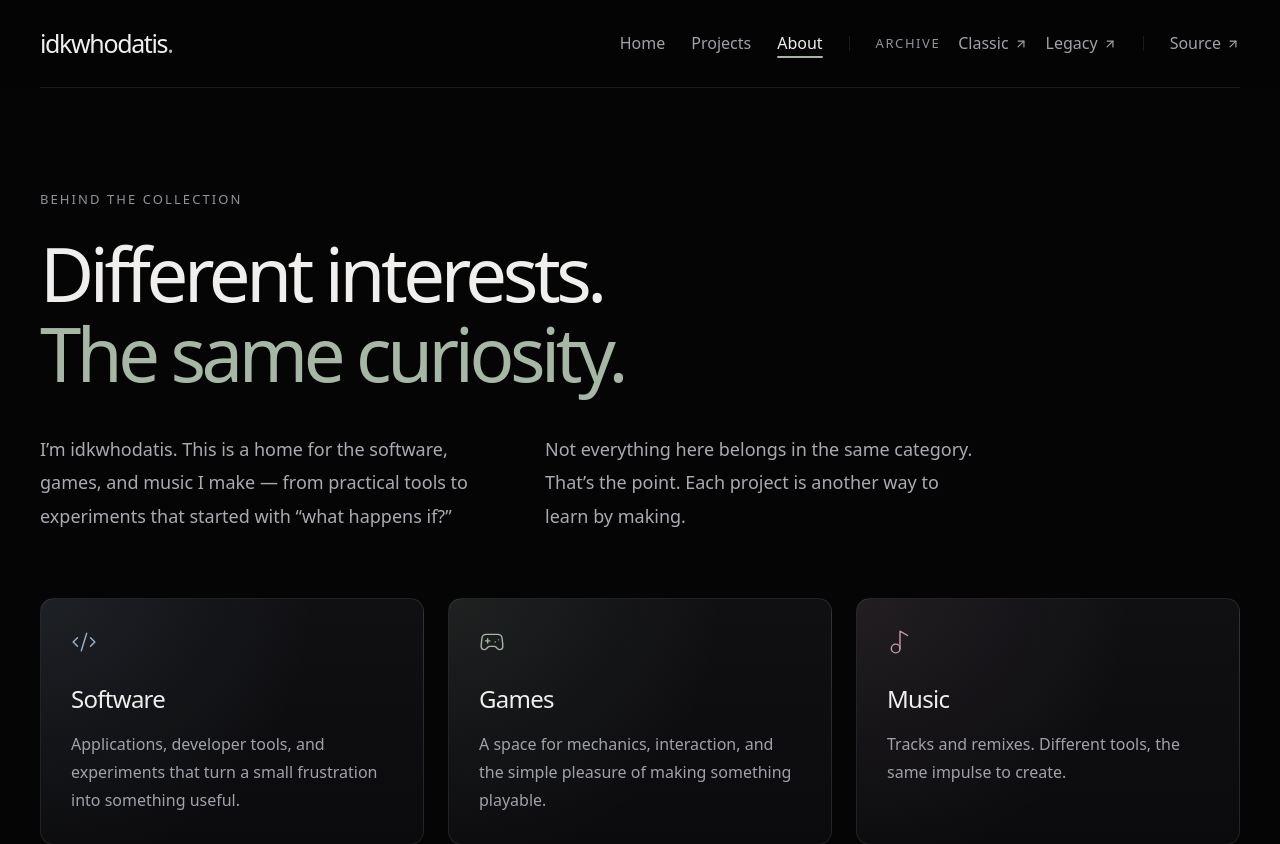
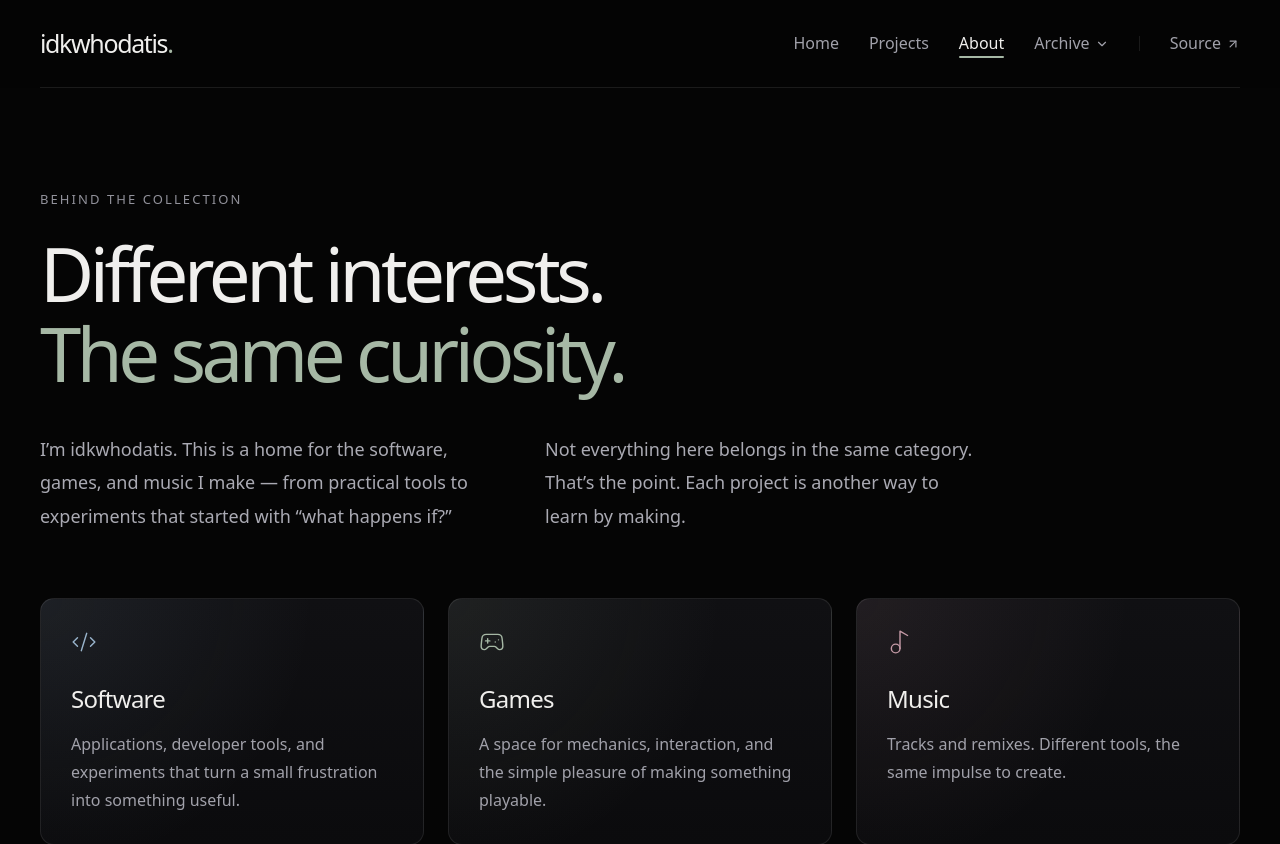
Before and after one commit to idkwhodatis/idkwhodatis.github.io, a Vue app: page /#/about in a window 1280 px wide. Shown: the top 844 px of the page. Built offline with nearby package versions, Linux system fonts and the light colour scheme.

Commit message:
feat: use Archive dropdown in header and open classic/legacy in same window

```diff
--- a/src/assets/refinements.css
+++ b/src/assets/refinements.css
@@ -22,9 +22,9 @@ body { font-size: 17px; line-height: 1.65; }
 .header-inner { height: var(--site-header-height); }
 .wordmark { font-size: 25px; transition: opacity .2s ease; }
 .wordmark:hover { opacity: .88; }
-.desktop-nav { font-size: 16px; gap: 26px; }
-.desktop-nav a { position: relative; }
-.desktop-nav a::after {
+.desktop-nav { font-size: 16px; gap: 30px; }
+.desktop-nav > a, .nav-dropdown-trigger { position: relative; }
+.desktop-nav > a::after, .nav-dropdown-trigger::after {
   content: '';
   position: absolute;
   left: 0;
@@ -38,29 +38,102 @@ body { font-size: 17px; line-height: 1.65; }
   transition: transform .25s var(--reveal-easing), opacity .25s ease;
   opacity: 0;
 }
-.desktop-nav a:hover::after, .desktop-nav a.current::after {
+.desktop-nav > a:hover::after, .desktop-nav > a.current::after,
+.nav-dropdown-trigger:hover::after, .nav-dropdown-trigger[data-state='open']::after {
   transform: scaleX(1);
   opacity: 1;
 }
-.nav-legacy {
+.nav-dropdown-trigger {
   display: inline-flex;
   align-items: center;
-  gap: 18px;
+  gap: 5px;
+  min-height: 44px;
+  padding: 0;
+  border: 0;
+  background: transparent;
+  color: #a1a1aa;
+  font-size: 16px;
+  transition: color .2s ease;
 }
-.nav-group-label {
+.nav-dropdown-trigger:hover, .nav-dropdown-trigger[data-state='open'] {
+  color: #f0efed;
+}
+.nav-chevron {
+  transition: transform .2s var(--reveal-easing);
+}
+.nav-dropdown-trigger[data-state='open'] .nav-chevron,
+.nav-chevron.is-open {
+  transform: rotate(180deg);
+}
+.archive-dropdown {
+  z-index: 50;
+  min-width: 196px;
+  padding: 6px;
+  border-radius: 12px;
+  background: linear-gradient(180deg, #141417 0%, #0e0e11 100%);
+  border: 1px solid rgb(255 255 255 / 12%);
+  box-shadow: 0 18px 40px rgb(0 0 0 / 70%), inset 0 1px 0 rgb(255 255 255 / 8%);
+  backdrop-filter: blur(16px);
+}
+.archive-dropdown-item {
+  display: flex;
+  align-items: center;
+  justify-content: space-between;
+  gap: 16px;
+  padding: 9px 12px;
+  border-radius: 8px;
+  color: #d6d6de;
+  font-size: 15px;
+  line-height: 1.3;
+  outline: none;
+  transition: background-color .15s ease, color .15s ease;
+  -webkit-user-select: none;
+  user-select: none;
+}
+.archive-dropdown-item span {
+  display: flex;
+  flex-direction: column;
+  gap: 2px;
+}
+.archive-dropdown-item small {
   font-size: 13px;
-  text-transform: uppercase;
-  letter-spacing: .12em;
   color: #92929b;
 }
-.mobile-nav-section {
+.archive-dropdown-item:hover, .archive-dropdown-item[data-highlighted] {
+  background: rgb(255 255 255 / 7%);
+  color: #f0efed;
+}
+.mobile-archive-group {
   display: flex;
   flex-direction: column;
-  padding-top: 14px;
+  border-bottom: 1px solid var(--border);
 }
-.mobile-nav-heading {
-  font-size: 13px;
-  margin: 0 0 2px;
+.mobile-archive-trigger {
+  display: flex;
+  justify-content: space-between;
+  align-items: center;
+  width: 100%;
+  padding: 18px 0;
+  border: 0;
+  background: transparent;
+  color: #d6d6dc;
+  font-size: 18px;
+}
+.mobile-archive-list {
+  display: flex;
+  flex-direction: column;
+  padding: 0 0 10px 14px;
+  border-left: 1px solid var(--border);
+  margin: 0 0 12px 4px;
+}
+.mobile-archive-list a {
+  padding: 11px 0;
+  border-bottom: 0;
+  font-size: 16px;
+  color: #b8b8c2;
+}
+.mobile-archive-list a:hover {
+  color: #f0efed;
 }
 
 /* Editorial Eyebrows & Counters */
--- a/src/components/TopBar.vue
+++ b/src/components/TopBar.vue
@@ -1,12 +1,15 @@
 <script setup>
 import { ref } from 'vue'
 import { RouterLink, useRoute } from 'vue-router'
-import { ArrowUpRight, Menu } from 'lucide-vue-next'
+import { DropdownMenuContent, DropdownMenuItem, DropdownMenuPortal, DropdownMenuRoot, DropdownMenuTrigger } from 'reka-ui'
+import { ArrowRight, ArrowUpRight, ChevronDown, Menu } from 'lucide-vue-next'
 import { Button } from '@/components/ui/button'
 import { Dialog, DialogContent, DialogDescription, DialogTitle, DialogTrigger } from '@/components/ui/dialog'
 
 const route = useRoute()
 const open = ref(false)
+const archiveOpen = ref(false)
+const mobileArchiveOpen = ref(false)
 const base = import.meta.env.BASE_URL
 const links = [
   { label: 'Home', to: '/', active: () => route.path === '/' && !route.hash },
@@ -14,8 +17,8 @@ const links = [
   { label: 'About', to: '/about', active: () => route.path === '/about' },
 ]
 const legacyVersions = [
-  { label: 'Classic', href: `${base}classic/`, title: 'Previous Vue + Quasar version (classic branch)' },
-  { label: 'Legacy', href: `${base}legacy/`, title: 'Original 2020 CV version (legacy branch)' },
+  { label: 'Classic', subtitle: 'Vue 3 + Quasar', href: `${base}classic/` },
+  { label: 'Legacy', subtitle: 'Original 2020 CV', href: `${base}legacy/` },
 ]
 </script>
 
@@ -25,11 +28,21 @@ const legacyVersions = [
       <RouterLink class="wordmark" to="/" aria-label="idkwhodatis home">idkwhodatis<span>.</span></RouterLink>
       <nav class="desktop-nav" aria-label="Main navigation">
         <RouterLink v-for="link in links" :key="link.label" :to="link.to" :class="{ current: link.active() }" :aria-current="link.active() ? 'page' : undefined">{{ link.label }}</RouterLink>
-        <span class="nav-divider" aria-hidden="true"></span>
-        <div class="nav-legacy">
-          <span class="nav-group-label" aria-hidden="true">Archive</span>
-          <a v-for="version in legacyVersions" :key="version.label" :href="version.href" :title="version.title" target="_blank" rel="noopener noreferrer">{{ version.label }} <ArrowUpRight :size="14" aria-hidden="true" /></a>
-        </div>
+        <DropdownMenuRoot v-model:open="archiveOpen">
+          <DropdownMenuTrigger as-child>
+            <button type="button" class="nav-dropdown-trigger">Archive <ChevronDown :size="14" class="nav-chevron" aria-hidden="true" /></button>
+          </DropdownMenuTrigger>
+          <DropdownMenuPortal>
+            <DropdownMenuContent class="archive-dropdown" :side-offset="8" align="end">
+              <DropdownMenuItem v-for="version in legacyVersions" :key="version.label" as-child>
+                <a :href="version.href" class="archive-dropdown-item">
+                  <span>{{ version.label }}<small>{{ version.subtitle }}</small></span>
+                  <ArrowRight :size="14" aria-hidden="true" />
+                </a>
+              </DropdownMenuItem>
+            </DropdownMenuContent>
+          </DropdownMenuPortal>
+        </DropdownMenuRoot>
         <span class="nav-divider" aria-hidden="true"></span>
         <a href="https://github.com/idkwhodatis/idkwhodatis.github.io" target="_blank" rel="noopener noreferrer">Source <ArrowUpRight :size="14" aria-hidden="true" /></a>
       </nav>
@@ -42,9 +55,13 @@ const legacyVersions = [
           <DialogDescription class="sr-only">Explore the portfolio.</DialogDescription>
           <nav class="mobile-nav" aria-label="Mobile navigation">
             <RouterLink v-for="link in links" :key="link.label" :to="link.to" @click="open = false">{{ link.label }} <ArrowUpRight :size="18" aria-hidden="true" /></RouterLink>
-            <div class="mobile-nav-section">
-              <p class="eyebrow mobile-nav-heading">Legacy versions</p>
-              <a v-for="version in legacyVersions" :key="version.label" :href="version.href" target="_blank" rel="noopener noreferrer" @click="open = false">{{ version.label }} <ArrowUpRight :size="18" aria-hidden="true" /></a>
+            <div class="mobile-archive-group">
+              <button type="button" class="mobile-archive-trigger" :aria-expanded="mobileArchiveOpen" @click="mobileArchiveOpen = !mobileArchiveOpen">
+                Archive <ChevronDown :size="18" class="nav-chevron" :class="{ 'is-open': mobileArchiveOpen }" aria-hidden="true" />
+              </button>
+              <div v-show="mobileArchiveOpen" class="mobile-archive-list">
+                <a v-for="version in legacyVersions" :key="version.label" :href="version.href" @click="open = false">{{ version.label }} <ArrowRight :size="16" aria-hidden="true" /></a>
+              </div>
             </div>
             <a href="https://github.com/idkwhodatis/idkwhodatis.github.io" target="_blank" rel="noopener noreferrer" @click="open = false">Source <ArrowUpRight :size="18" aria-hidden="true" /></a>
           </nav>
--- a/src/views/AboutView.vue
+++ b/src/views/AboutView.vue
@@ -18,6 +18,6 @@ const interests = [
     <div class="about-intro"><p>I’m idkwhodatis. This is a home for the software, games, and music I make — from practical tools to experiments that started with “what happens if?”</p><p>Not everything here belongs in the same category. That’s the point. Each project is another way to learn by making.</p></div>
     <div class="about-grid"><Card v-for="interest in interests" :key="interest.name" class="interest-card" :style="{ '--interest-color': interest.color }"><CardContent><component :is="interest.icon" :size="26" :stroke-width="1.3" :style="{ color: interest.color }" aria-hidden="true" /><h2>{{ interest.name }}</h2><p>{{ interest.description }}</p></CardContent></Card></div>
     <div class="about-links"><Button as-child variant="outline"><RouterLink :to="{ path: '/', hash: '#projects' }">Explore the work <ArrowDownRight :size="16" aria-hidden="true" /></RouterLink></Button><Button as-child variant="ghost"><a href="https://github.com/idkwhodatis" target="_blank" rel="noopener noreferrer">GitHub <ArrowUpRight :size="16" aria-hidden="true" /></a></Button></div>
-    <div class="colophon"><p class="eyebrow">The website, too, is a project.</p><p>Built with Vue and shadcn-vue. Quiet colors, fine lines, and a little room to breathe.</p><div><a href="https://github.com/idkwhodatis/idkwhodatis.github.io" target="_blank" rel="noopener noreferrer">View the source <ArrowUpRight :size="14" aria-hidden="true" /></a><a :href="`${base}classic/`" target="_blank" rel="noopener noreferrer">Classic version <ArrowUpRight :size="14" aria-hidden="true" /></a><a :href="`${base}legacy/`" target="_blank" rel="noopener noreferrer">Original legacy CV <ArrowUpRight :size="14" aria-hidden="true" /></a><a href="https://idkwhodatis.github.io/idkwhodatis.github.io-react/" target="_blank" rel="noopener noreferrer">Earlier React version <ArrowUpRight :size="14" aria-hidden="true" /></a></div></div>
+    <div class="colophon"><p class="eyebrow">The website, too, is a project.</p><p>Built with Vue and shadcn-vue. Quiet colors, fine lines, and a little room to breathe.</p><div><a href="https://github.com/idkwhodatis/idkwhodatis.github.io" target="_blank" rel="noopener noreferrer">View the source <ArrowUpRight :size="14" aria-hidden="true" /></a><a :href="`${base}classic/`">Classic version <ArrowUpRight :size="14" aria-hidden="true" /></a><a :href="`${base}legacy/`">Original legacy CV <ArrowUpRight :size="14" aria-hidden="true" /></a><a href="https://idkwhodatis.github.io/idkwhodatis.github.io-react/" target="_blank" rel="noopener noreferrer">Earlier React version <ArrowUpRight :size="14" aria-hidden="true" /></a></div></div>
   </main>
 </template>
```
Also changed, not shown: 9 other files (tests, documents, lock files or other folders).
